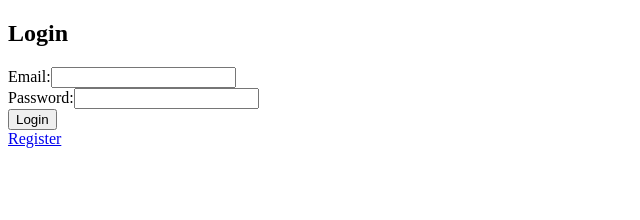
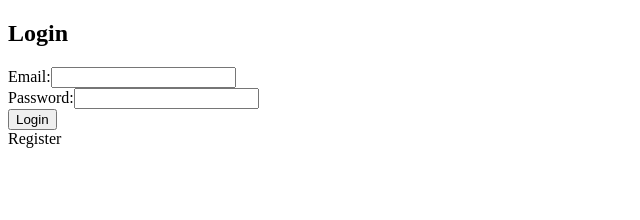
Before and after one commit to brutalnumberboy/ecommerce-record-shop, an Angular app in the folder RecordStoreUI/: page /login in a window 1280 px wide. Shown: the top 220 px of the page, without its empty margins (0-640 px from the left). Built offline with nearby package versions, Linux system fonts and the light colour scheme.

Commit message:
add error messsage

```diff
--- a/RecordStoreUI/src/app/authorization/authorization.component.html
+++ b/RecordStoreUI/src/app/authorization/authorization.component.html
@@ -1,6 +1,9 @@
 <div class="authorization-container">
     <h2>Login</h2>
     <form (ngSubmit)="login()">
+      <div *ngIf="errorMessage" class="error-message">
+        {{ errorMessage }}
+      </div>
       <div>
         <label for="login-email">Email:</label>
         <input type="email" id="login-email" name="loginEmail" [(ngModel)]="loginData.email" required>
@@ -9,9 +12,7 @@
         <label for="login-password">Password:</label>
         <input type="password" id="login-password" name="loginPassword" [(ngModel)]="loginData.password" required>
       </div>
-      <button type="submit" routerLink="/login">Login</button>
+      <button type="submit">Login</button>
     </form>
-    <a href="/register" class="btn">Register</a>
-
-
-  </div>
+    <a class="btn">Register</a>
+</div>
--- a/RecordStoreUI/src/app/registration/registration.component.html
+++ b/RecordStoreUI/src/app/registration/registration.component.html
@@ -1,6 +1,9 @@
 <div class="registration-container">
 <h2>Register</h2>
     <form (ngSubmit)="register()">
+      <div *ngIf="errorMessage" class="error-message">
+        {{ errorMessage }}
+      </div>
       <div>
         <label for="register-username">Username:</label>
         <input type="text" id="register-username" name="registerUserName" [(ngModel)]="registerData.userName" required>
```
